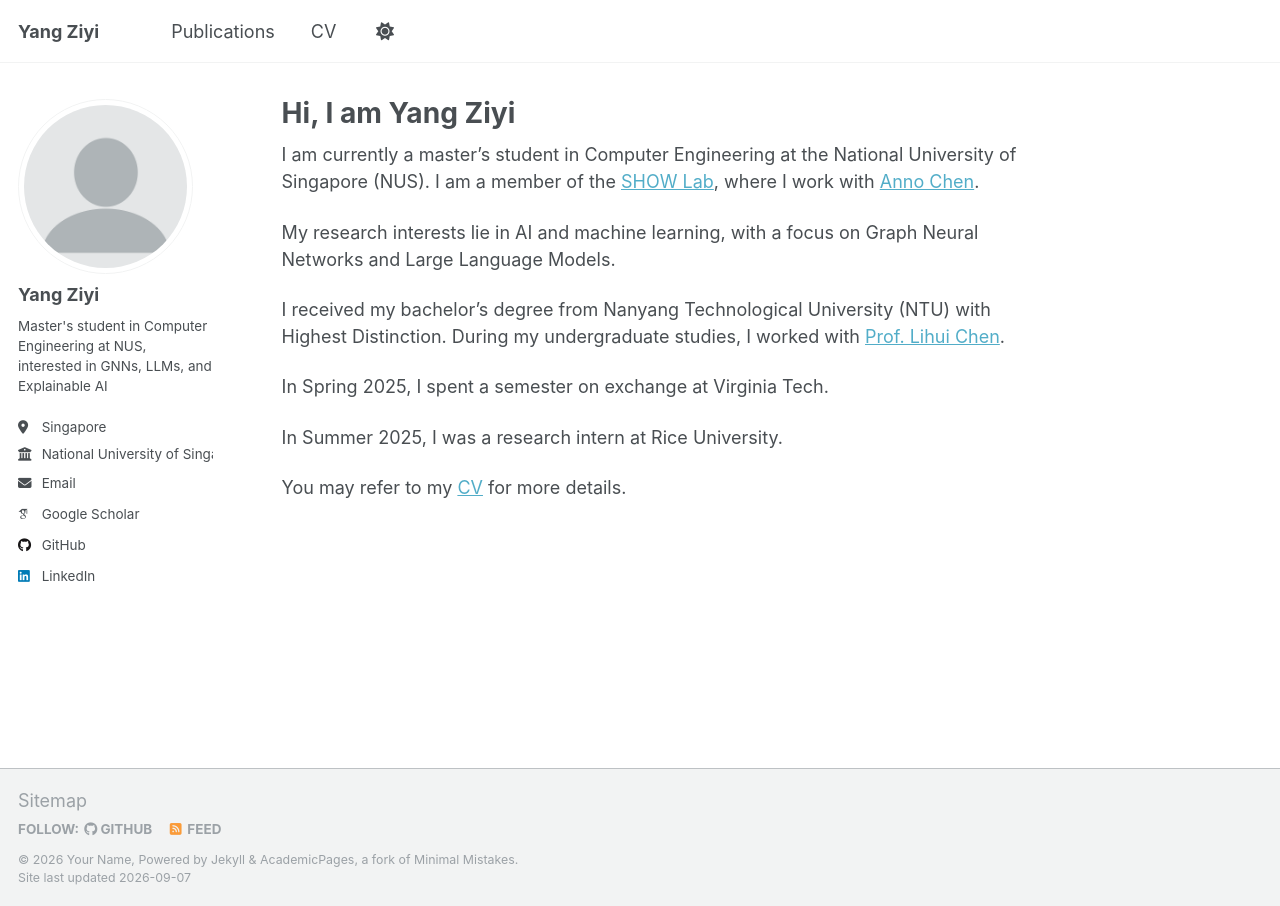
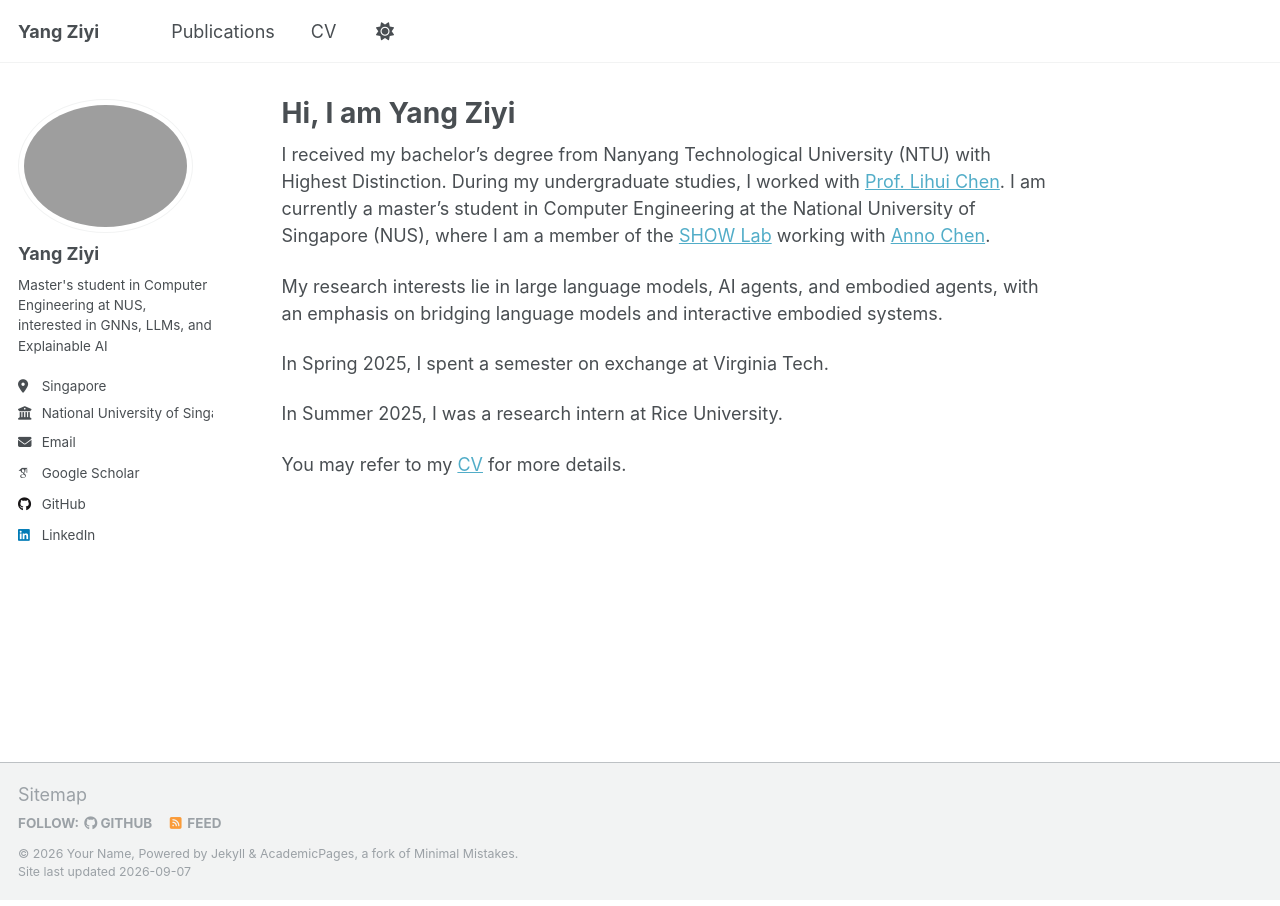
Before and after one commit to Ziyi510/Ziyi510.github.io, a Jekyll site: the page built from _pages/about.md, in a window 1280 px wide. Built offline with Jekyll 4.4.1, drawn with Linux system fonts in a browser that asks for light colours; some web fonts are replaced; a script that is not in the unit is left out.

Commit message:
Update bio, research interests, and avatar

```diff
--- a/_config.yml
+++ b/_config.yml
@@ -22,7 +22,7 @@
 #               Additional customization can be done by editing /_includes/author-profile.html
 author:
   # Biographic information
-  avatar           : "profile.png"
+  avatar           : "rei_stmonica.jpg"
   name             : "Yang Ziyi"
   pronouns         : # example: "she/her"
   bio              : "Master's student in Computer Engineering at NUS, interested in GNNs, LLMs, and Explainable AI"
--- a/_pages/about.md
+++ b/_pages/about.md
@@ -7,11 +7,9 @@
   - /about.html
 ---
 
-I am currently a master's student in Computer Engineering at the National University of Singapore (NUS). I am a member of the [SHOW Lab](https://sites.google.com/view/showlab), where I work with [Anno Chen](https://chenanno.github.io/).
+I received my bachelor's degree from Nanyang Technological University (NTU) with Highest Distinction. During my undergraduate studies, I worked with [Prof. Lihui Chen](https://dr.ntu.edu.sg/entities/person/Chen-Lihui). I am currently a master's student in Computer Engineering at the National University of Singapore (NUS), where I am a member of the [SHOW Lab](https://sites.google.com/view/showlab) working with [Anno Chen](https://chenanno.github.io/).
 
-My research interests lie in AI and machine learning, with a focus on Graph Neural Networks and Large Language Models.
-
-I received my bachelor's degree from Nanyang Technological University (NTU) with Highest Distinction. During my undergraduate studies, I worked with [Prof. Lihui Chen](https://dr.ntu.edu.sg/entities/person/Chen-Lihui).
+My research interests lie in large language models, AI agents, and embodied agents, with an emphasis on bridging language models and interactive embodied systems.
 
 In Spring 2025, I spent a semester on exchange at Virginia Tech.
 
```
